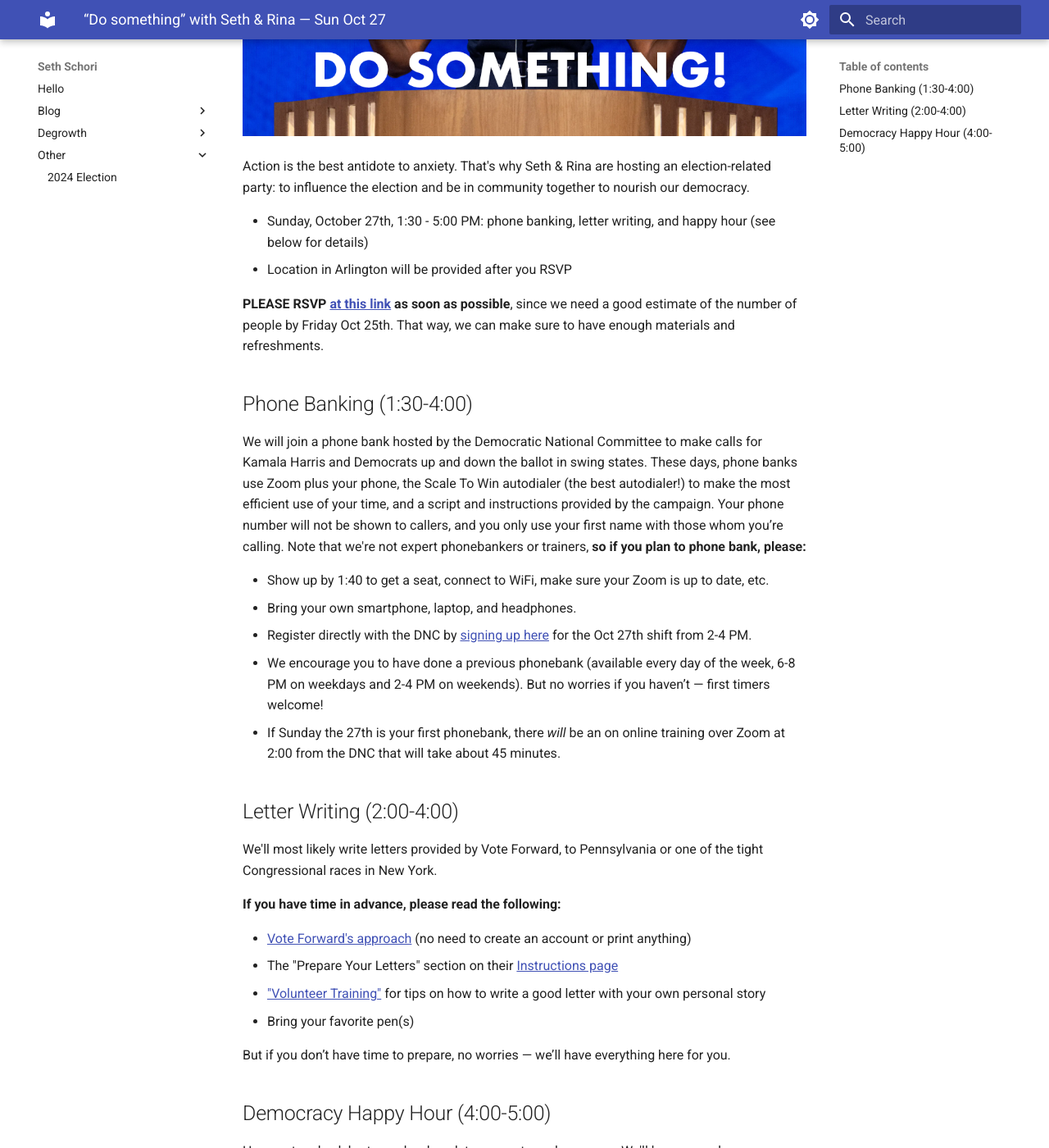
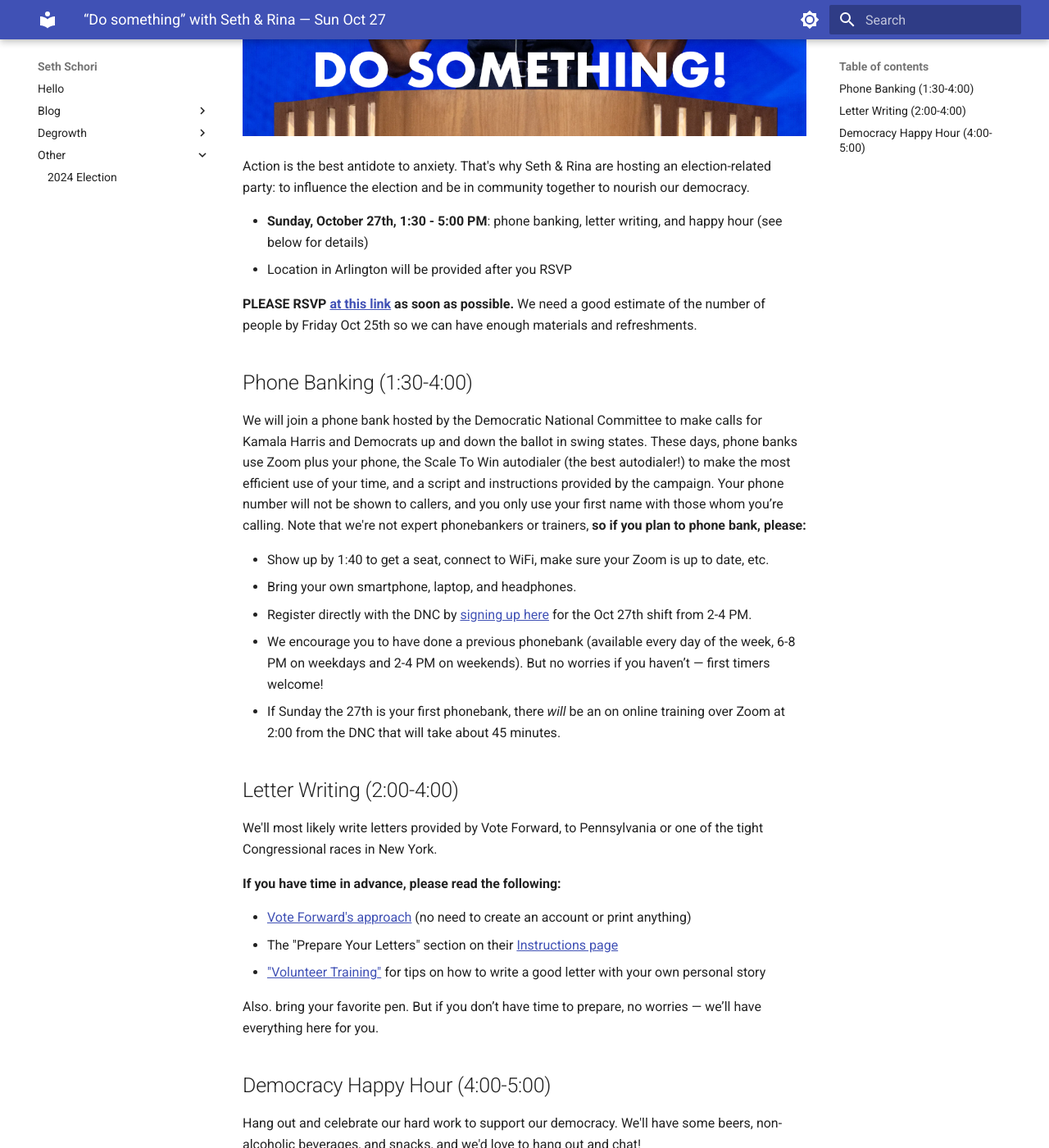
Before and after one commit to sethschori/sethschori.github.io, an MkDocs documentation site: the page built from docs/other/do-something.md, in a window 1280 px wide and 1400 px high, scrolled down 517 px. Shown: the whole window at 82% size. Built offline with MkDocs 1.6.1 and Material for MkDocs 9.7.7, drawn with Linux system fonts in a browser that asks for light colours.

Commit message:
vault backup: 2024-10-16 08:39:31

```diff
--- a/docs/other/do-something.md
+++ b/docs/other/do-something.md
@@ -4,10 +4,10 @@
 
 Action is the best antidote to anxiety. That's why Seth & Rina are hosting an election-related party: to influence the election and be in community together to nourish our democracy.
 
-- Sunday, October 27th, 1:30 - 5:00 PM: phone banking, letter writing, and happy hour (see below for details)
+- **Sunday, October 27th, 1:30 - 5:00 PM**: phone banking, letter writing, and happy hour (see below for details)
 - Location in Arlington will be provided after you RSVP
 
-**PLEASE RSVP [at this link](https://forms.gle/vetyuaetMwKrwLSw8) as soon as possible**, since we need a good estimate of the number of people by Friday Oct 25th. That way, we can make sure to have enough materials and refreshments.
+**PLEASE RSVP [at this link](https://forms.gle/vetyuaetMwKrwLSw8) as soon as possible.** We need a good estimate of the number of people by Friday Oct 25th so we can have enough materials and refreshments.
 ## Phone Banking (1:30-4:00)
 We will join a phone bank hosted by the Democratic National Committee to make calls for Kamala Harris and Democrats up and down the ballot in swing states. These days, phone banks use Zoom plus your phone, the Scale To Win autodialer (the best autodialer!) to make the most efficient use of your time, and a script and instructions provided by the campaign. Your phone number will not be shown to callers, and you only use your first name with those whom you’re calling. Note that we're not expert phonebankers or trainers, **so if you plan to phone bank, please:**
 
@@ -24,12 +24,11 @@ We'll most likely write letters provided by Vote Forward, to Pennsylvania or one
 - [Vote Forward's approach](https://votefwd.org/about-us) (no need to create an account or print anything)
 - The "Prepare Your Letters" section on their [Instructions page](https://votefwd.org/instructions#prepare-your-letters)
 - ["Volunteer Training"](https://votefwd.org/posts/Building-Your-Personal-Story) for tips on how to write a good letter with your own personal story
-- Bring your favorite pen(s)
 
-But if you don’t have time to prepare, no worries — we’ll have everything here for you.
+Also. bring your favorite pen. But if you don’t have time to prepare, no worries — we’ll have everything here for you.
 ## Democracy Happy Hour (4:00-5:00)
 Hang out and celebrate our hard work to support our democracy. We'll have some beers, non-alcoholic beverages, and snacks, and we'd love to hang out and chat!
 
-
+---
 
 _This page was lovingly copied and adapted from a [similar event](https://caelections.blogspot.com/2024/10/Oct26.html) that Jeff and Kim are hosting in California._
```
